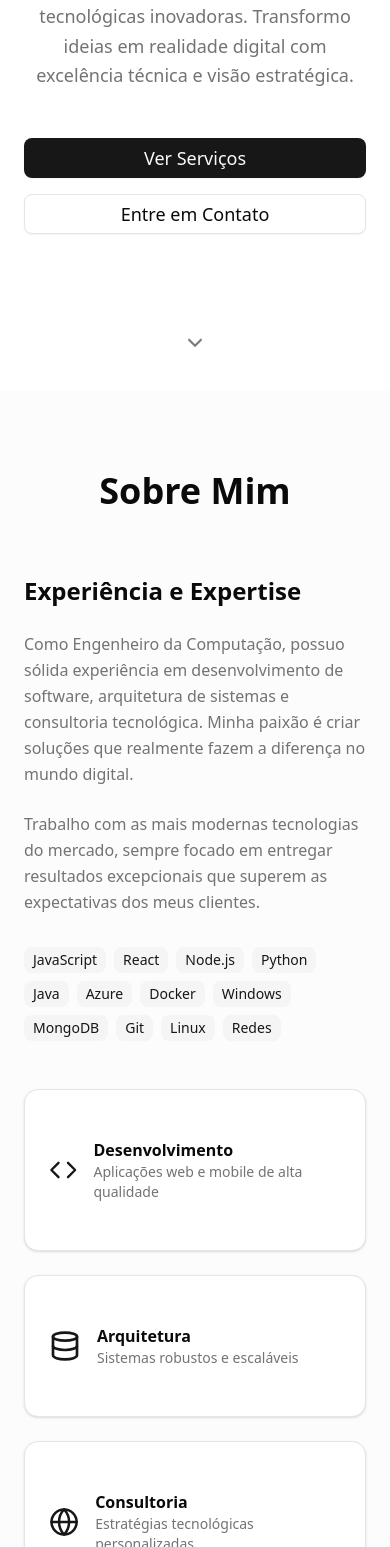
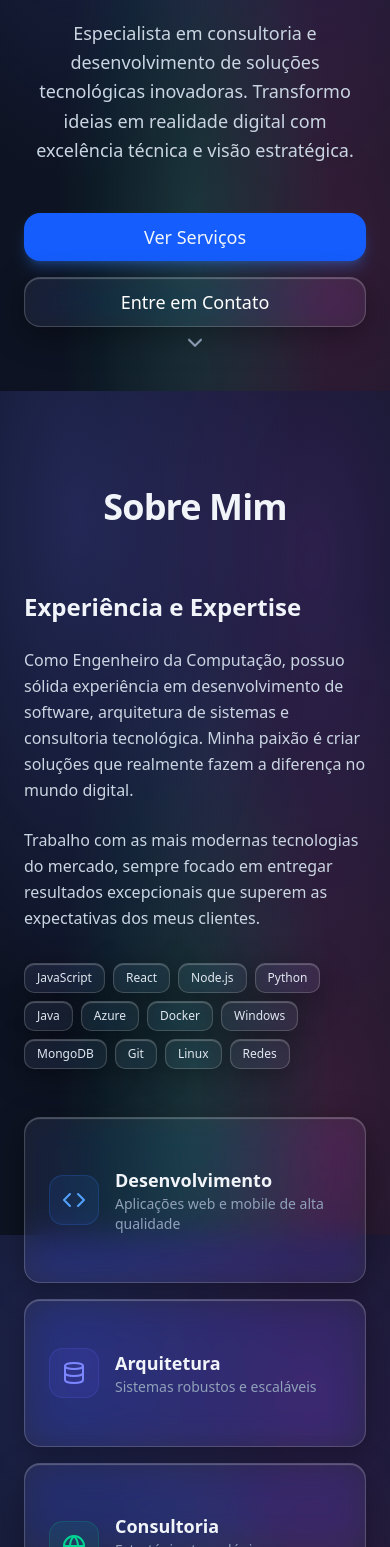
Before and after one commit to ViniciusAngelo/site-estatico-devops, a React app: page / in a window 390 px wide. Shown: the part 453-2000 px from the top of the page. Built offline with nearby package versions, Linux system fonts and the light colour scheme; the HTML template or start-up script is replaced by a standard one.

Commit message:
LiquidGlass Change

```diff
--- a/package.json
+++ b/package.json
@@ -62,6 +62,7 @@
   },
   "devDependencies": {
     "@eslint/js": "^9.25.0",
+    "@rollup/rollup-linux-x64-gnu": "^4.60.1",
     "@types/react": "^19.1.2",
     "@types/react-dom": "^19.1.2",
     "@vitejs/plugin-react": "^4.4.1",
--- a/src/App.css
+++ b/src/App.css
@@ -26,95 +26,55 @@
   --color-border: var(--border);
   --color-input: var(--input);
   --color-ring: var(--ring);
-  --color-chart-1: var(--chart-1);
-  --color-chart-2: var(--chart-2);
-  --color-chart-3: var(--chart-3);
-  --color-chart-4: var(--chart-4);
-  --color-chart-5: var(--chart-5);
-  --color-sidebar: var(--sidebar);
-  --color-sidebar-foreground: var(--sidebar-foreground);
-  --color-sidebar-primary: var(--sidebar-primary);
-  --color-sidebar-primary-foreground: var(--sidebar-primary-foreground);
-  --color-sidebar-accent: var(--sidebar-accent);
-  --color-sidebar-accent-foreground: var(--sidebar-accent-foreground);
-  --color-sidebar-border: var(--sidebar-border);
-  --color-sidebar-ring: var(--sidebar-ring);
 }
 
 :root {
   --radius: 0.625rem;
-  --background: oklch(1 0 0);
-  --foreground: oklch(0.145 0 0);
-  --card: oklch(1 0 0);
-  --card-foreground: oklch(0.145 0 0);
-  --popover: oklch(1 0 0);
-  --popover-foreground: oklch(0.145 0 0);
-  --primary: oklch(0.205 0 0);
-  --primary-foreground: oklch(0.985 0 0);
-  --secondary: oklch(0.97 0 0);
-  --secondary-foreground: oklch(0.205 0 0);
-  --muted: oklch(0.97 0 0);
-  --muted-foreground: oklch(0.556 0 0);
-  --accent: oklch(0.97 0 0);
-  --accent-foreground: oklch(0.205 0 0);
-  --destructive: oklch(0.577 0.245 27.325);
-  --border: oklch(0.922 0 0);
-  --input: oklch(0.922 0 0);
-  --ring: oklch(0.708 0 0);
-  --chart-1: oklch(0.646 0.222 41.116);
-  --chart-2: oklch(0.6 0.118 184.704);
-  --chart-3: oklch(0.398 0.07 227.392);
-  --chart-4: oklch(0.828 0.189 84.429);
-  --chart-5: oklch(0.769 0.188 70.08);
-  --sidebar: oklch(0.985 0 0);
-  --sidebar-foreground: oklch(0.145 0 0);
-  --sidebar-primary: oklch(0.205 0 0);
-  --sidebar-primary-foreground: oklch(0.985 0 0);
-  --sidebar-accent: oklch(0.97 0 0);
-  --sidebar-accent-foreground: oklch(0.205 0 0);
-  --sidebar-border: oklch(0.922 0 0);
-  --sidebar-ring: oklch(0.708 0 0);
-}
-
-.dark {
-  --background: oklch(0.145 0 0);
-  --foreground: oklch(0.985 0 0);
-  --card: oklch(0.205 0 0);
-  --card-foreground: oklch(0.985 0 0);
-  --popover: oklch(0.205 0 0);
-  --popover-foreground: oklch(0.985 0 0);
-  --primary: oklch(0.922 0 0);
-  --primary-foreground: oklch(0.205 0 0);
-  --secondary: oklch(0.269 0 0);
-  --secondary-foreground: oklch(0.985 0 0);
-  --muted: oklch(0.269 0 0);
-  --muted-foreground: oklch(0.708 0 0);
-  --accent: oklch(0.269 0 0);
-  --accent-foreground: oklch(0.985 0 0);
-  --destructive: oklch(0.704 0.191 22.216);
-  --border: oklch(1 0 0 / 10%);
-  --input: oklch(1 0 0 / 15%);
-  --ring: oklch(0.556 0 0);
-  --chart-1: oklch(0.488 0.243 264.376);
-  --chart-2: oklch(0.696 0.17 162.48);
-  --chart-3: oklch(0.769 0.188 70.08);
-  --chart-4: oklch(0.627 0.265 303.9);
-  --chart-5: oklch(0.645 0.246 16.439);
-  --sidebar: oklch(0.205 0 0);
-  --sidebar-foreground: oklch(0.985 0 0);
-  --sidebar-primary: oklch(0.488 0.243 264.376);
-  --sidebar-primary-foreground: oklch(0.985 0 0);
-  --sidebar-accent: oklch(0.269 0 0);
-  --sidebar-accent-foreground: oklch(0.985 0 0);
-  --sidebar-border: oklch(1 0 0 / 10%);
-  --sidebar-ring: oklch(0.556 0 0);
+  /* Forçamos o tema escuro como padrão para o Liquid Glass se destacar */
+  --background: #0f172a;
+  --foreground: #f8fafc;
+  --card: rgba(255, 255, 255, 0.05);
+  --card-foreground: #f8fafc;
+  --muted-foreground: #94a3b8;
+  --border: rgba(255, 255, 255, 0.15);
 }
 
 @layer base {
   * {
-    @apply border-border outline-ring/50;
+    @apply border-border;
   }
+
   body {
-    @apply bg-background text-foreground;
+    background-color: #0d1322;
+    color: #f8fafc;
+    /* Fundo com pontos de luz mais brilhantes para o efeito de vidro se destacar */
+    background-image:
+      radial-gradient(at 20% 15%, rgba(99, 102, 241, 0.25) 0px, transparent 50%),
+      radial-gradient(at 80% 20%, rgba(168, 85, 247, 0.2) 0px, transparent 50%),
+      radial-gradient(at 50% 80%, rgba(16, 185, 129, 0.18) 0px, transparent 50%),
+      radial-gradient(at 85% 85%, rgba(236, 72, 153, 0.18) 0px, transparent 50%);
+    background-attachment: fixed;
+    min-height: 100vh;
   }
 }
+
+/* Estilo Liquid Glass ajustado */
+.liquid-glass {
+  background: rgba(255, 255, 255, 0.06) !important;
+  backdrop-filter: blur(16px) saturate(180%);
+  -webkit-backdrop-filter: blur(16px) saturate(180%);
+  border: 1px solid rgba(255, 255, 255, 0.18) !important;
+  box-shadow:
+    0 8px 32px 0 rgba(0, 0, 0, 0.37),
+    inset 0 1px 1px 0 rgba(255, 255, 255, 0.25);
+}
+
+.liquid-glass-hover {
+  transition: all 0.3s ease;
+}
+
+.liquid-glass-hover:hover {
+  background: rgba(255, 255, 255, 0.1) !important;
+  border-color: rgba(255, 255, 255, 0.3) !important;
+  transform: translateY(-4px);
+}
--- a/src/App.jsx
+++ b/src/App.jsx
@@ -14,14 +14,12 @@ import {
   Instagram,
   ChevronDown,
   Monitor,
-  Smartphone,
   Cloud,
-  Settings
+  Settings,
+  Computer
 } from 'lucide-react'
 import logo from './assets/logo.jpeg'
 import './App.css'
-import { HardDriveDownload } from 'lucide-react'
-import { Computer } from 'lucide-react'
 
 function App() {
   const [isScrolled, setIsScrolled] = useState(false)
@@ -67,7 +65,7 @@ function App() {
     {
       icon: <Computer className="w-8 h-8" />,
       title: "Hardware",
-      description: "Instalação de equipamentos, suporte e manutenção de hardwares"
+      description: "Instalação de equipamentos, suporte e manutenção de hardwares."
     }
   ]
 
@@ -77,63 +75,43 @@ function App() {
   ]
 
   return (
-    <div className="min-h-screen bg-background text-foreground">
-      {/* Navigation */}
+    <div className="min-h-screen text-slate-100 dark">
+      {/* Navigation com Liquid Glass ao rolar a página */}
       <nav className={`fixed top-0 w-full z-50 transition-all duration-300 ${
-        isScrolled ? 'bg-background/95 backdrop-blur-sm border-b border-border' : 'bg-transparent'
+        isScrolled ? 'liquid-glass py-3' : 'bg-transparent py-5'
       }`}>
-        <div className="container mx-auto px-6 py-4">
+        <div className="container mx-auto px-6">
           <div className="flex items-center justify-between">
             <div className="flex items-center space-x-3">
-              <img src={logo} alt="VA Logo" className="w-10 h-10 rounded-lg" />
-              <span className="text-xl font-bold">Vinicius Angelo</span>
+              <img src={logo} alt="VA Logo" className="w-10 h-10 rounded-xl shadow-md border border-white/20" />
+              <span className="text-xl font-bold tracking-tight">Vinicius Angelo</span>
             </div>
-            <div className="hidden md:flex items-center space-x-8">
-              <button
-                onClick={() => scrollToSection('home')}
-                className="hover:text-primary transition-colors"
-              >
-                Início
-              </button>
-              <button
-                onClick={() => scrollToSection('about')}
-                className="hover:text-primary transition-colors"
-              >
-                Sobre
-              </button>
-              <button
-                onClick={() => scrollToSection('services')}
-                className="hover:text-primary transition-colors"
-              >
-                Serviços
-              </button>
-              <button
-                onClick={() => scrollToSection('contact')}
-                className="hover:text-primary transition-colors"
-              >
-                Contato
-              </button>
+            <div className="hidden md:flex items-center space-x-8 text-sm font-medium">
+              <button onClick={() => scrollToSection('home')} className="hover:text-blue-400 transition-colors">Início</button>
+              <button onClick={() => scrollToSection('about')} className="hover:text-blue-400 transition-colors">Sobre</button>
+              <button onClick={() => scrollToSection('services')} className="hover:text-blue-400 transition-colors">Serviços</button>
+              <button onClick={() => scrollToSection('contact')} className="hover:text-blue-400 transition-colors">Contato</button>
             </div>
           </div>
         </div>
       </nav>
 
       {/* Hero Section */}
-      <section id="home" className="min-h-screen flex items-center justify-center relative">
+      <section id="home" className="min-h-screen flex items-center justify-center relative pt-20">
         <div className="container mx-auto px-6 text-center">
           <div className="max-w-4xl mx-auto">
             <img
               src={logo}
               alt="Vinicius Angelo Logo"
-              className="w-24 h-24 mx-auto mb-8 rounded-2xl shadow-lg"
+              className="w-28 h-28 mx-auto mb-8 rounded-3xl shadow-2xl liquid-glass p-2 border border-white/20"
             />
-            <h1 className="text-5x1 md:text-7xl font-bold mb-6 bg-gradient-to-r from-foreground to-muted-foreground bg-clip-text">
+            <h1 className="text-5xl md:text-7xl font-extrabold mb-6 bg-gradient-to-r from-white via-slate-200 to-slate-400 bg-clip-text text-transparent">
               Vinicius Angelo
             </h1>
-            <h2 className="text-2xl md:text-3xl text-muted-foreground mb-8">
+            <h2 className="text-2xl md:text-3xl text-blue-400 font-medium mb-8">
               Engenheiro da Computação
             </h2>
-            <p className="text-lg md:text-xl text-muted-foreground mb-12 max-w-2xl mx-auto leading-relaxed">
+            <p className="text-lg md:text-xl text-slate-300 mb-12 max-w-2xl mx-auto leading-relaxed">
               Especialista em consultoria e desenvolvimento de soluções tecnológicas inovadoras.
               Transformo ideias em realidade digital com excelência técnica e visão estratégica.
             </p>
@@ -141,7 +119,7 @@ function App() {
               <Button
                 size="lg"
                 onClick={() => scrollToSection('services')}
-                className="text-lg px-8 py-4"
+                className="text-lg px-8 py-6 rounded-2xl bg-blue-600 hover:bg-blue-500 shadow-lg shadow-blue-500/30 transition-all"
               >
                 Ver Serviços
               </Button>
@@ -149,79 +127,82 @@ function App() {
                 variant="outline"
                 size="lg"
                 onClick={() => scrollToSection('contact')}
-                className="text-lg px-8 py-4"
+                className="text-lg px-8 py-6 rounded-2xl liquid-glass liquid-glass-hover text-white border-white/20"
               >
                 Entre em Contato
               </Button>
             </div>
           </div>
         </div>
-        <div className="absolute bottom-8 left-1/2 transform -translate-x-1/2 animate-bounce">
-          <ChevronDown className="w-6 h-6 text-muted-foreground" />
+        <div className="absolute bottom-8 left-1/2 transform -translate-x-1/2 animate-bounce cursor-pointer" onClick={() => scrollToSection('about')}>
+          <ChevronDown className="w-6 h-6 text-slate-400" />
         </div>
       </section>
 
       {/* About Section */}
-      <section id="about" className="py-20 bg-muted/30">
+      <section id="about" className="py-24">
         <div className="container mx-auto px-6">
-          <div className="max-w-4xl mx-auto">
-            <h2 className="text-4xl font-bold text-center mb-16">Sobre Mim</h2>
+          <div className="max-w-5xl mx-auto">
+            <h2 className="text-4xl font-bold text-center mb-16 tracking-tight">Sobre Mim</h2>
             <div className="grid md:grid-cols-2 gap-12 items-center">
               <div>
                 <h3 className="text-2xl font-semibold mb-6">Experiência e Expertise</h3>
-                <p className="text-muted-foreground mb-6 leading-relaxed">
+                <p className="text-slate-300 mb-6 leading-relaxed">
                   Como Engenheiro da Computação, possuo sólida experiência em desenvolvimento de software,
                   arquitetura de sistemas e consultoria tecnológica. Minha paixão é criar soluções que
                   realmente fazem a diferença no mundo digital.
                 </p>
-                <p className="text-muted-foreground mb-8 leading-relaxed">
+                <p className="text-slate-300 mb-8 leading-relaxed">
                   Trabalho com as mais modernas tecnologias do mercado, sempre focado em entregar
                   resultados excepcionais que superem as expectativas dos meus clientes.
                 </p>
                 <div className="flex flex-wrap gap-2">
                   {technologies.map((tech, index) => (
-                    <Badge key={index} variant="secondary" className="text-sm">
+                    <Badge key={index} className="liquid-glass border-white/10 px-3 py-1.5 text-xs text-slate-200 rounded-lg">
                       {tech}
                     </Badge>
                   ))}
                 </div>
               </div>
-              <div className="space-y-6">
-                <Card>
+
+              <div className="space-y-4">
+                <Card className="liquid-glass border-none text-slate-100 rounded-2xl">
                   <CardContent className="p-6">
                     <div className="flex items-center space-x-4">
-                      <Code className="w-8 h-8 text-primary" />
+                      <div className="p-3 rounded-xl bg-blue-500/10 text-blue-400 border border-blue-500/20">
+                        <Code className="w-6 h-6" />
+                      </div>
                       <div>
-                        <h4 className="font-semibold">Desenvolvimento</h4>
-                        <p className="text-sm text-muted-foreground">
-                          Aplicações web e mobile de alta qualidade
-                        </p>
+                        <h4 className="font-semibold text-lg">Desenvolvimento</h4>
+                        <p className="text-sm text-slate-400">Aplicações web e mobile de alta qualidade</p>
                       </div>
                     </div>
                   </CardContent>
                 </Card>
-                <Card>
+
+                <Card className="liquid-glass border-none text-slate-100 rounded-2xl">
                   <CardContent className="p-6">
                     <div className="flex items-center space-x-4">
-                      <Database className="w-8 h-8 text-primary" />
+                      <div className="p-3 rounded-xl bg-indigo-500/10 text-indigo-400 border border-indigo-500/20">
+                        <Database className="w-6 h-6" />
+                      </div>
                       <div>
-                        <h4 className="font-semibold">Arquitetura</h4>
-                        <p className="text-sm text-muted-foreground">
-                          Sistemas robustos e escaláveis
-                        </p>
+                        <h4 className="font-semibold text-lg">Arquitetura</h4>
+                        <p className="text-sm text-slate-400">Sistemas robustos e escaláveis</p>
                       </div>
                     </div>
                   </CardContent>
                 </Card>
-                <Card>
+
+                <Card className="liquid-glass border-none text-slate-100 rounded-2xl">
                   <CardContent className="p-6">
                     <div className="flex items-center space-x-4">
-                      <Globe className="w-8 h-8 text-primary" />
+                      <div className="p-3 rounded-xl bg-emerald-500/10 text-emerald-400 border border-emerald-500/20">
+                        <Globe className="w-6 h-6" />
+                      </div>
                       <div>
-                        <h4 className="font-semibold">Consultoria</h4>
-                        <p className="text-sm text-muted-foreground">
-                          Estratégias tecnológicas personalizadas
-                        </p>
+                        <h4 className="font-semibold text-lg">Consultoria</h4>
+                        <p className="text-sm text-slate-400">Estratégias tecnológicas personalizadas</p>
                       </div>
                     </div>
                   </CardContent>
@@ -233,19 +214,22 @@ function App() {
       </section>
 
       {/* Services Section */}
-      <section id="services" className="py-20">
+      <section id="services" className="py-24">
         <div className="container mx-auto px-6">
           <div className="max-w-6xl mx-auto">
-            <h2 className="text-4xl font-bold text-center mb-16">Serviços</h2>
+            <h2 className="text-4xl font-bold text-center mb-16 tracking-tight">Serviços</h2>
             <div className="grid md:grid-cols-2 lg:grid-cols-3 gap-8">
               {services.map((service, index) => (
-                <Card key={index} className="group hover:shadow-lg transition-all duration-300 hover:-translate-y-1">
+                <Card
+                  key={index}
+                  className="liquid-glass liquid-glass-hover border-none text-slate-100 rounded-2xl"
+                >
                   <CardContent className="p-8">
-                    <div className="text-primary mb-4 group-hover:scale-110 transition-transform duration-300">
+                    <div className="text-blue-400 mb-6 p-3 rounded-xl bg-blue-500/10 border border-blue-500/20 w-fit">
                       {service.icon}
                     </div>
-                    <h3 className="text-xl font-semibold mb-4">{service.title}</h3>
-                    <p className="text-muted-foreground leading-relaxed">
+                    <h3 className="text-xl font-semibold mb-3">{service.title}</h3>
+                    <p className="text-slate-400 text-sm leading-relaxed">
                       {service.description}
                     </p>
                   </CardContent>
@@ -257,74 +241,87 @@ function App() {
       </section>
 
       {/* Contact Section */}
-      <section id="contact" className="py-20 bg-muted/30">
+      <section id="contact" className="py-24">
         <div className="container mx-auto px-6">
-          <div className="max-w-4xl mx-auto">
-            <h2 className="text-4xl font-bold text-center mb-16">Contato</h2>
+          <div className="max-w-5xl mx-auto">
+            <h2 className="text-4xl font-bold text-center mb-16 tracking-tight">Contato</h2>
             <div className="grid md:grid-cols-2 gap-12">
               <div>
-                <h3 className="text-2xl font-semibold mb-8">Vamos Conversar</h3>
-                <p className="text-muted-foreground mb-8 leading-relaxed">
+                <h3 className="text-2xl font-semibold mb-6">Vamos Conversar</h3>
+                <p className="text-slate-300 mb-8 leading-relaxed">
                   Pronto para transformar suas ideias em realidade? Entre em contato comigo
                   e vamos discutir como posso ajudar seu projeto a alcançar o próximo nível.
                 </p>
                 <div className="space-y-6">
                   <div className="flex items-center space-x-4">
-                    <Mail className="w-6 h-6 text-primary" />
+                    <div className="p-3 rounded-xl bg-blue-500/10 text-blue-400 border border-blue-500/20">
+                      <Mail className="w-5 h-5" />
+                    </div>
                     <div>
-                      <p className="font-medium">Email</p>
-                      <p className="text-muted-foreground">viniciusenterprise03@gmail.com</p>
+                      <p className="font-medium text-sm text-slate-400">Email</p>
+                      <p className="text-slate-200">viniciusenterprise03@gmail.com</p>
                     </div>
                   </div>
                   <div className="flex items-center space-x-4">
-                    <Phone className="w-6 h-6 text-primary" />
+                    <div className="p-3 rounded-xl bg-blue-500/10 text-blue-400 border border-blue-500/20">
+                      <Phone className="w-5 h-5" />
+                    </div>
                     <div>
-                      <p className="font-medium">Telefone</p>
-                      <p className="text-muted-foreground">+55 (15) 99799-3440</p>
+                      <p className="font-medium text-sm text-slate-400">Telefone</p>
+                      <p className="text-slate-200">+55 (15) 99799-3440</p>
                     </div>
                   </div>
                   <div className="flex items-center space-x-4">
-                    <MapPin className="w-6 h-6 text-primary" />
+                    <div className="p-3 rounded-xl bg-blue-500/10 text-blue-400 border border-blue-500/20">
+                      <MapPin className="w-5 h-5" />
+                    </div>
                     <div>
-                      <p className="font-medium">Localização</p>
-                      <p className="text-muted-foreground">Porto Feliz, Brasil</p>
+                      <p className="font-medium text-sm text-slate-400">Localização</p>
+                      <p className="text-slate-200">Porto Feliz, Brasil</p>
                     </div>
                   </div>
                 </div>
               </div>
+
               <div>
-                <Card>
+                <Card className="liquid-glass border-none text-slate-100 rounded-2xl">
                   <CardContent className="p-8">
                     <h4 className="text-xl font-semibold mb-6">Redes Sociais</h4>
-                    <div className="space-y-4">
+                    <div className="space-y-3">
                       <a
                         href="https://www.instagram.com/vncs_ang.exe"
-                        className="flex items-center space-x-4 p-4 rounded-lg hover:bg-muted transition-colors group"
+                        target="_blank"
+                        rel="noreferrer"
+                        className="flex items-center space-x-4 p-4 rounded-xl hover:bg-white/10 transition-all group border border-transparent hover:border-white/10"
                       >
-                        <Instagram className="w-6 h-6 text-primary group-hover:scale-110 transition-transform" />
+                        <Instagram className="w-5 h-5 text-pink-400 group-hover:scale-110 transition-transform" />
                         <div>
-                          <p className="font-medium">Instagram</p>
-                          <p className="text-sm text-muted-foreground">@vncs_ang.exe</p>
+                          <p className="font-medium text-sm">Instagram</p>
+                          <p className="text-xs text-slate-400">@vncs_ang.exe</p>
                         </div>
                       </a>
                       <a
                         href="https://www.linkedin.com/in/vinicius-gonçalves-angelo-949b49215/"
-                        className="flex items-center space-x-4 p-4 rounded-lg hover:bg-muted transition-colors group"
+                        target="_blank"
+                        rel="noreferrer"
+                        className="flex items-center space-x-4 p-4 rounded-xl hover:bg-white/10 transition-all group border border-transparent hover:border-white/10"
                       >
-                        <Linkedin className="w-6 h-6 text-primary group-hover:scale-110 transition-transform" />
+                        <Linkedin className="w-5 h-5 text-blue-400 group-hover:scale-110 transition-transform" />
                         <div>
-                          <p className="font-medium">LinkedIn</p>
-                          <p className="text-sm text-muted-foreground">www.linkedin.com/in/vinicius-gonçalves-angelo-949b49215/</p>
+                          <p className="font-medium text-sm">LinkedIn</p>
+                          <p className="text-xs text-slate-400">Vinicius Gonçalves Angelo</p>
                         </div>
                       </a>
                       <a
                          href="https://www.github.com/ViniciusAngelo"
-                         className="flex items-center space-x-4 p-4 rounded-lg hover:bg-muted transition-colors group"
+                         target="_blank"
+                         rel="noreferrer"
+                         className="flex items-center space-x-4 p-4 rounded-xl hover:bg-white/10 transition-all group border border-transparent hover:border-white/10"
                        >
-                         <Github className="w-6 h-6 text-primary group-hover:scale-110 transition-transform" />
+                         <Github className="w-5 h-5 text-slate-300 group-hover:scale-110 transition-transform" />
                          <div>
-                           <p className="font-medium">GitHub</p>
-                           <p className="text-sm text-muted-foreground">www.github.com/ViniciusAngelo</p>
+                           <p className="font-medium text-sm">GitHub</p>
+                           <p className="text-xs text-slate-400">ViniciusAngelo</p>
                          </div>
                        </a>
                     </div>
@@ -337,13 +334,13 @@ function App() {
       </section>
 
       {/* Footer */}
-      <footer className="py-8 border-t border-border">
+      <footer className="py-8 liquid-glass border-t border-white/10">
         <div className="container mx-auto px-6 text-center">
           <div className="flex items-center justify-center space-x-3 mb-4">
-            <img src={logo} alt="VA Logo" className="w-8 h-8 rounded" />
-            <span className="font-semibold">Vinicius Angelo</span>
+            <img src={logo} alt="VA Logo" className="w-8 h-8 rounded-lg" />
+            <span className="font-semibold text-slate-200">Vinicius Angelo</span>
           </div>
-          <p className="text-muted-foreground">
+          <p className="text-sm text-slate-400">
             © 2025 Vinicius Angelo. Todos os direitos reservados.
           </p>
         </div>
```
Also changed, not shown: 2 other files (tests, documents, lock files or other folders).
